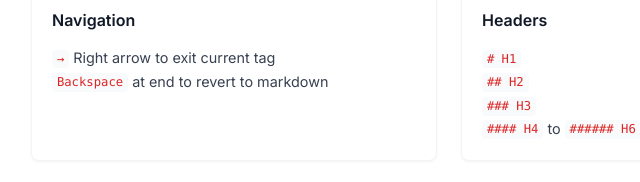
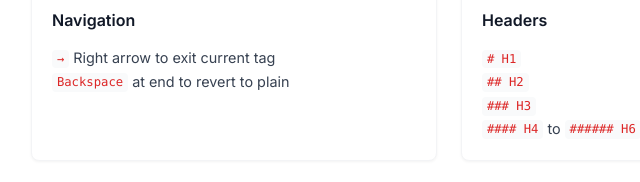
Before and after one commit to arazgholami/markdown-editor, a plain HTML site: page index.html in a window 1280 px wide. Shown: the part 910-1092 px from the top of the page, 191-831 px from the left. Drawn offline with Linux system fonts and the light colour scheme.

Commit message:
Update to v2.5

```diff
--- a/index.html
+++ b/index.html
@@ -267,7 +267,7 @@
                 <div class="syntax-card">
                     <h3>Navigation</h3>
                     <p><code>→</code> Right arrow to exit current tag</p>
-                    <p><code>Backspace</code> at end to revert to markdown</p>
+                    <p><code>Backspace</code> at end to revert to plain</p>
                 </div>
 
                 <div class="syntax-card">
```
